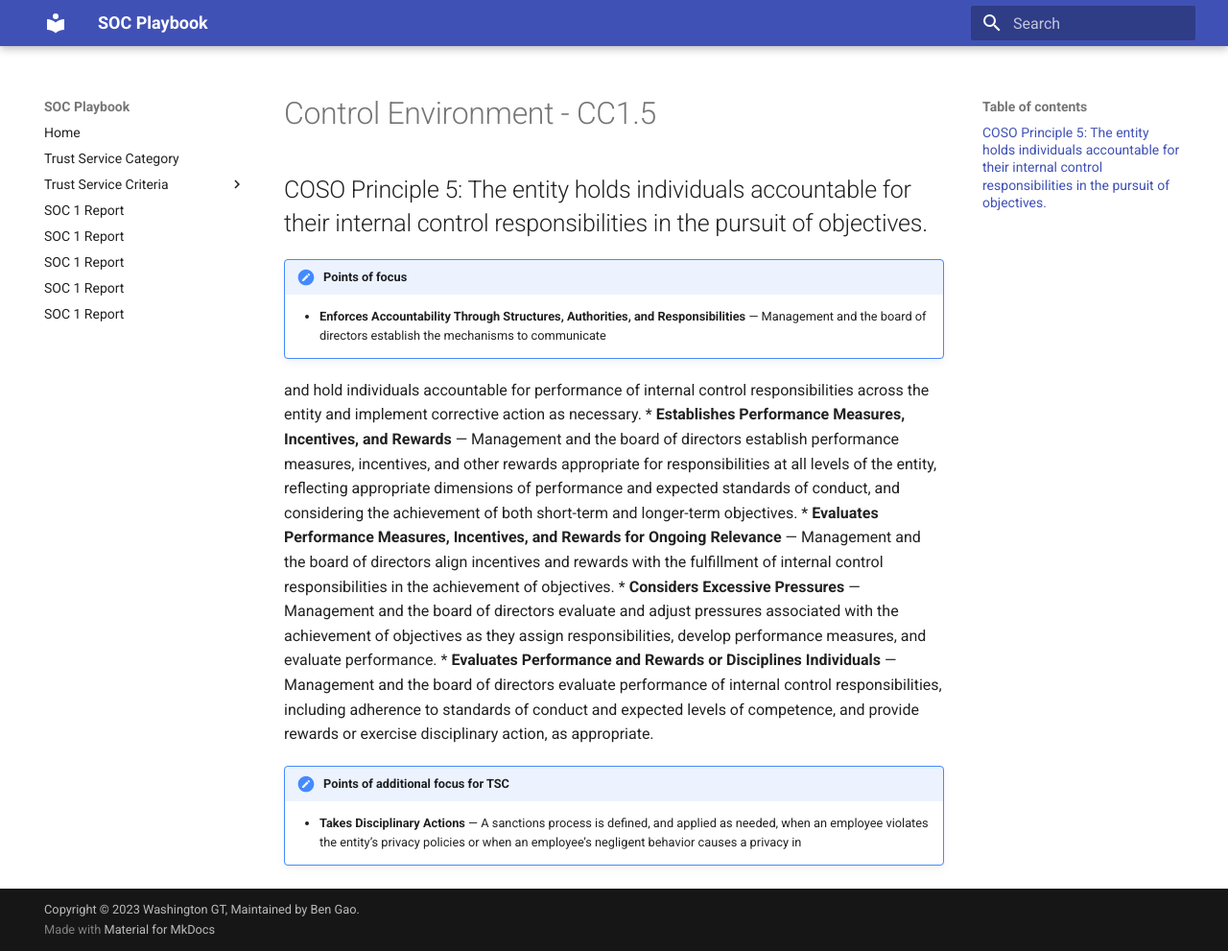
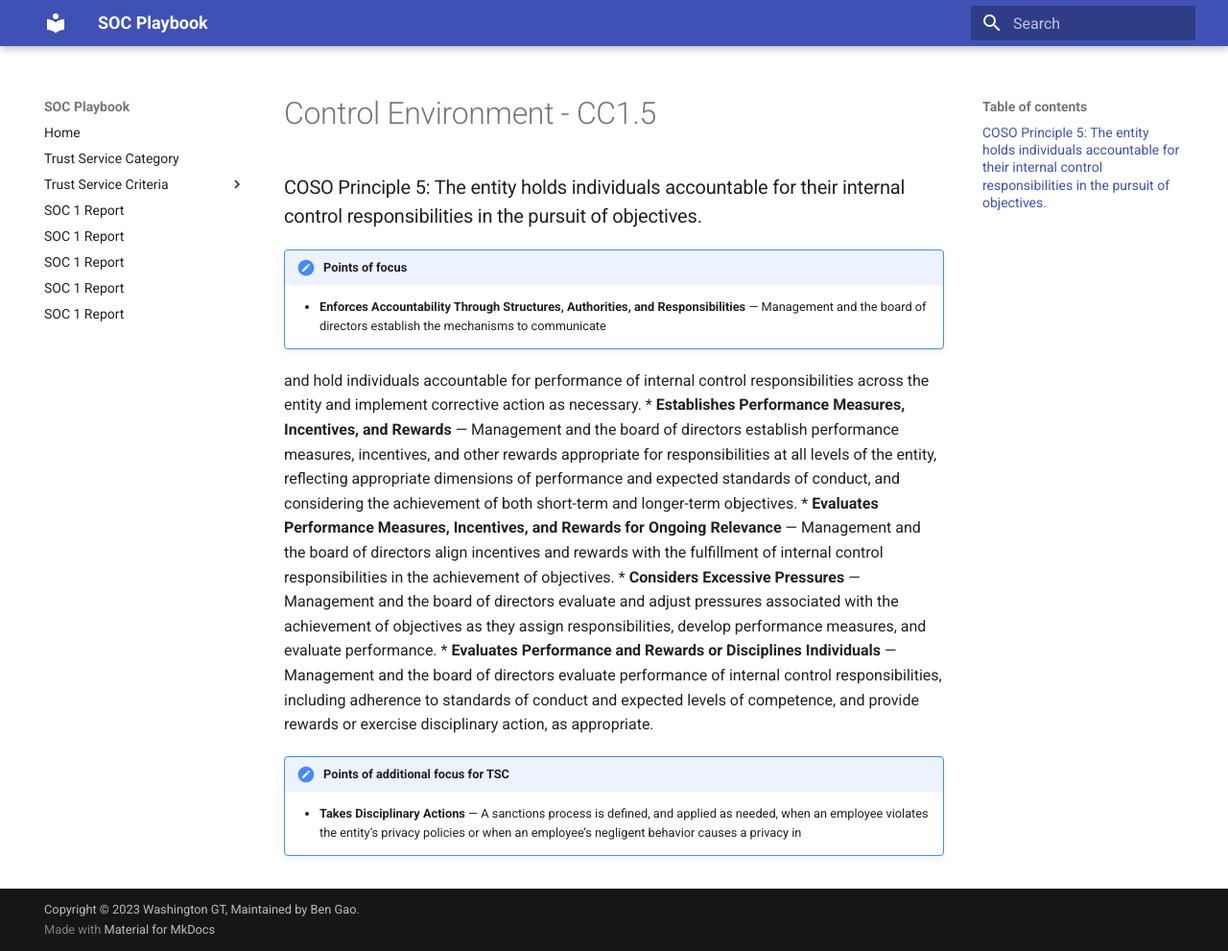
Before and after one commit to WashingtonGT/soc-playbook, an MkDocs documentation site: the page built from docs/tsc/cc1-5.md, in a window 1280 px wide and 991 px high. Shown: the whole window at 96% size. Built offline with MkDocs 1.6.1 and Material for MkDocs 9.7.7, drawn with Linux system fonts in a browser that asks for light colours.

Commit message:
Update cc1-5.md

```diff
--- a/docs/tsc/cc1-5.md
+++ b/docs/tsc/cc1-5.md
@@ -1,6 +1,6 @@
 #  Control Environment - CC1.5
 
-## COSO Principle 5: The entity holds individuals accountable for their internal control responsibilities in the pursuit of objectives.
+### COSO Principle 5: The entity holds individuals accountable for their internal control responsibilities in the pursuit of objectives.
 
 
 !!! note "Points of focus"
```
